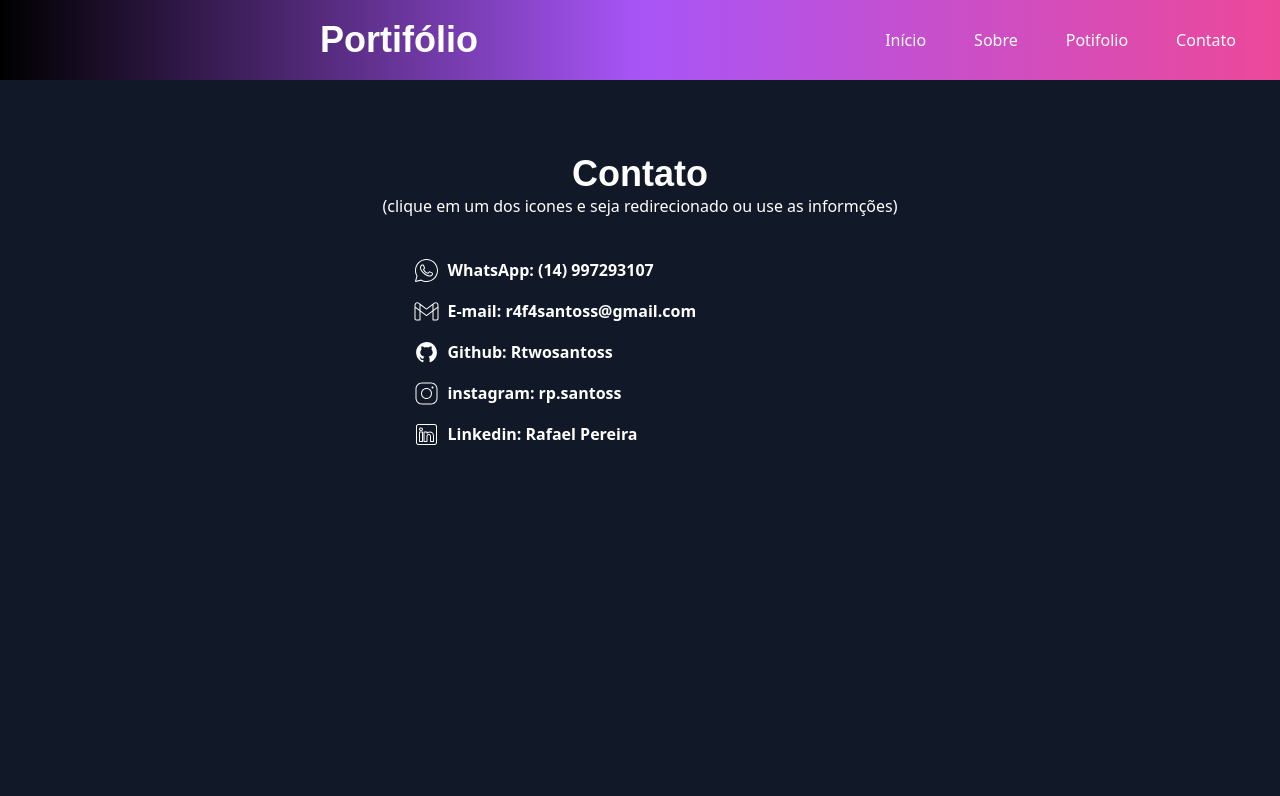
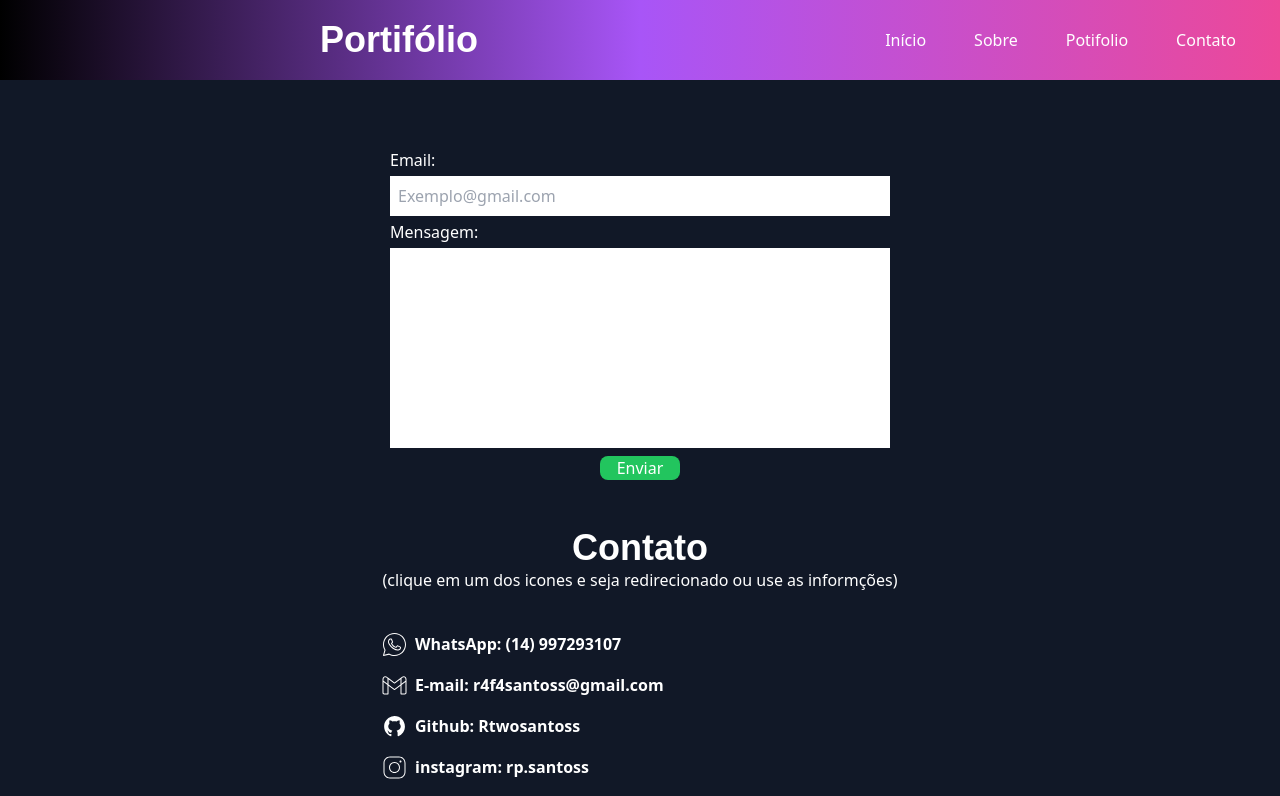
Before and after one commit to Rtwosantoss/Portif-lio, a Vue app: page /contact in a window 1280 px wide. Shown: the top 796 px of the page. Built offline with nearby package versions, Linux system fonts and the light colour scheme; a web font is replaced by a local one.

Commit message:
Versão final Portifolio

```diff
--- a/src/App.vue
+++ b/src/App.vue
@@ -8,7 +8,7 @@ import Footer from './components/FooterComponent.vue'
 <template>
 <div class="flex flex-col min-h-screen">
   <Navbar/>
-  <main class="flex-grow bg-gray-900">
+  <main class="bg-gray-900">
     <router-view></router-view>
     <Whatsapp/>
   </main>
--- a/src/views/ContactView.vue
+++ b/src/views/ContactView.vue
@@ -2,6 +2,19 @@
 <template>
     <div class="min-h-screen flex items-center justify-center">
         <div class="flex text-center mb-80 flex-col text-white p-6">
+            <div class="p-10">
+                <form class="flex flex-col " action="">
+                    <h1 class="flex py-1">Email:</h1>
+                    <input class="flex w-[500px] p-2" type="email" placeholder="Exemplo@gmail.com">
+                    <h1 class="flex py-1">Mensagem:</h1>
+                    <input class="w-[500px] h-[200px]" type="text">
+                    <div class="flex justify-center p-2">
+                         <button class="w-20 bg-green-500 rounded-lg hover:bg-green-700" type="submit">Enviar</button>
+                    </div>
+
+                </form>
+        </div>
+
             <h1 class="font-bold text-4xl titulo-portifolio">Contato</h1>
             <p>(clique em um dos icones e seja redirecionado ou use as informções)</p>
             <div class="text-left p-8 ">
@@ -30,5 +43,6 @@
                 </a>
             </div>
         </div>
+
     </div>
 </template>
```
